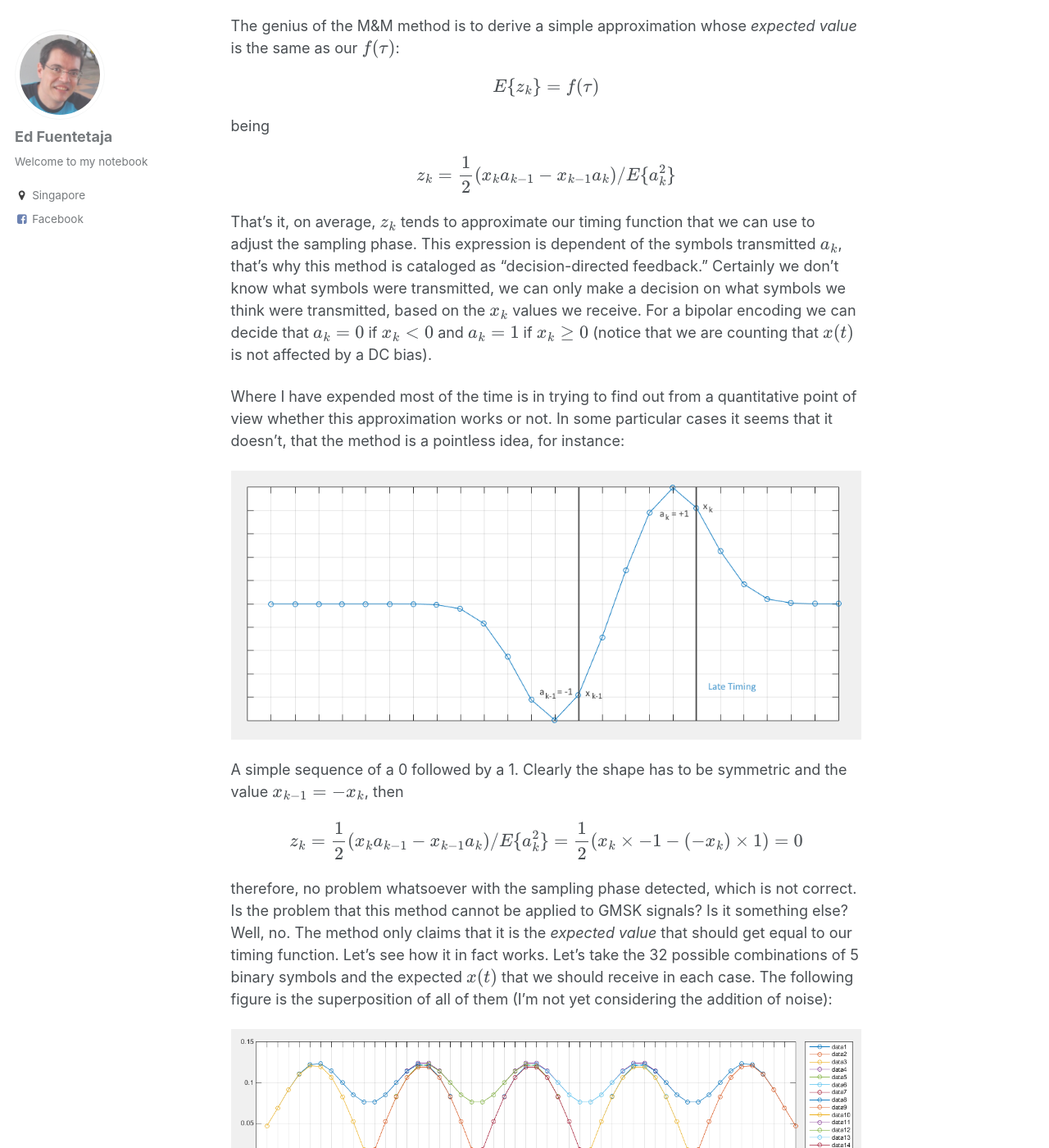
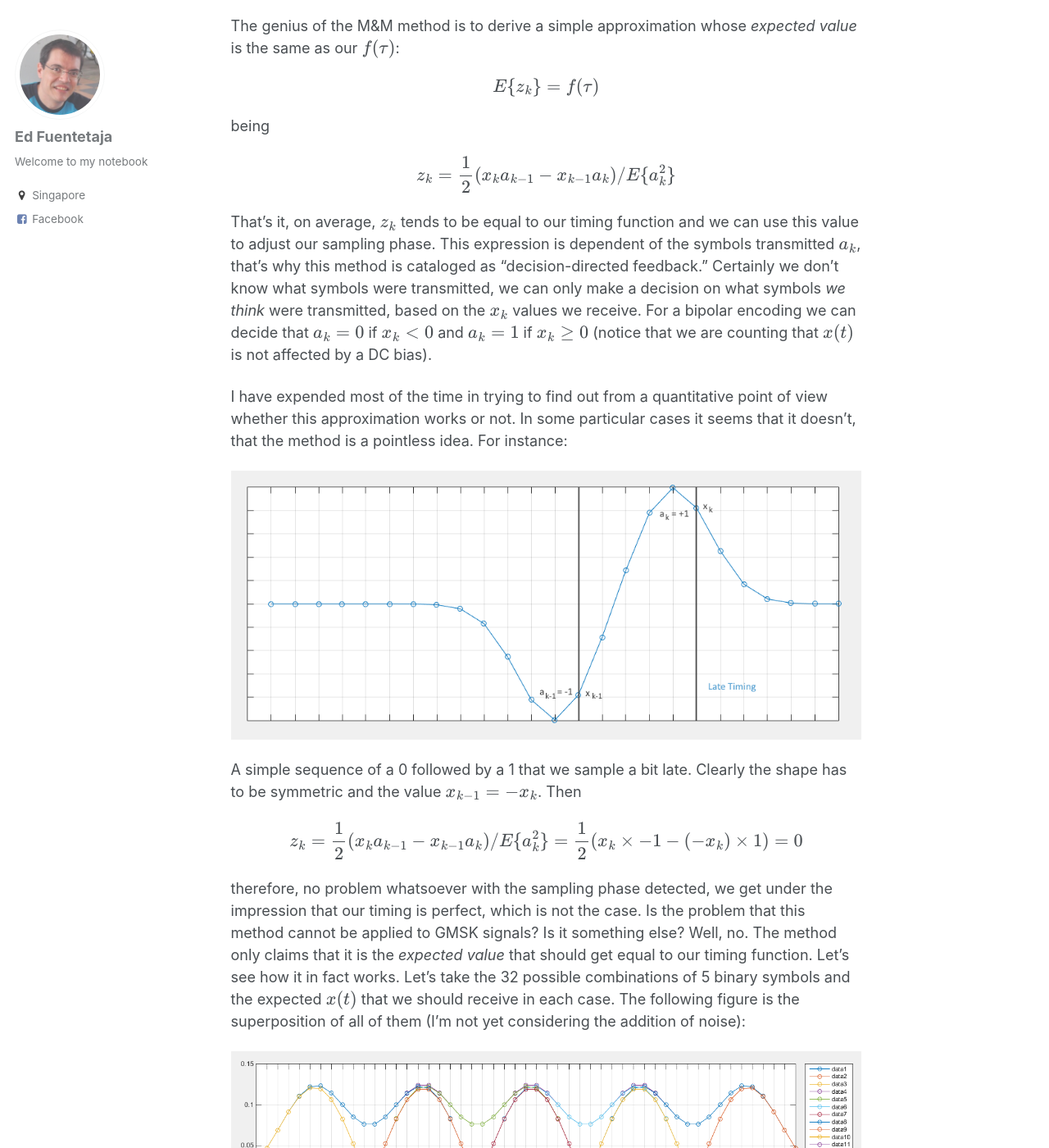
Before and after one commit to EdFuentetaja/EdFuentetaja.github.io, a Jekyll site: the page built from _posts/2017-03-12-m_m_analysis.markdown, in a window 1280 px wide and 1400 px high, scrolled down 3400 px. Shown: the whole window at 82% size. Built offline with Jekyll 4.4.1, drawn with Linux system fonts in a browser that asks for light colours; formulas are drawn with MathJax 3; comment, search, counter and statistics services are not loaded; some of the changed text lies outside the part shown.

Commit message:
Minor proofing fixes.

```diff
--- a/_posts/2017-03-12-m_m_analysis.markdown
+++ b/_posts/2017-03-12-m_m_analysis.markdown
@@ -9,7 +9,7 @@ header:
 
 In my attempt to improve the AIS decoding software I run across a GNU Radio-based implementation that can be found at [FunWithElectronics][funwithelectronics_ais]. This implementation uses the classical Mueller and Müller (M&M) timing recovery method. While trying to understand how it works I was misguided by several sources, wasted a lot of time and was about to give up. Finally I think I'm getting somewhere and I'm glad I did so I can move on with the rest of my life.
 
-The main reference is of course the original M&M paper [^1]. It's still possible to find it online looking up its title **Timing Recovery in Digital Synchronous Data Receivers**. The authors propose a new family of timing recovery methods where the ADC is going to work at the signal symbol rate. This is already an impressive accomplishment and probably what called my attention in the first place. Consider the case of the GNU AIS software were the sampling rate is five times the signal symbol rate. Seems like a timing method that works at just the symbol rate should require in the order of five times less computing resources. That's interesting.
+The main reference on this method is of course the original M&M paper [^1]. It's still possible to find it online looking up its title **Timing Recovery in Digital Synchronous Data Receivers**. The authors propose a new family of timing recovery methods where the ADC is going to work at the signal symbol rate. This is already an impressive accomplishment and probably what called my attention in the first place. Consider the case of the GNU AIS software were the sampling rate is five times the signal symbol rate. Seems like a timing method that works at just the symbol rate should require in the order of five times less computing resources. That's interesting.
 
 Let's take a look at how this is possible. For a transmission system with overall impulse response $$h(t)$$, transmitted symbols $$a_k$$ and noise $$n(t)$$, the signal that we receive is modeled as:
 
@@ -19,15 +19,15 @@ or in simplified notation
 
 $$x(t) = \sum_k{a_k h_k + n(t)}$$
 
-Trying to stay focused on the context of AIS, the impulse response of a GMSK signal is a Gaussian function whose "roll-off" is governed by its _BT product_. For the case of AIS, ITU recommends a BT product equal to 0.4. That looks like more or less like the blue plot in the figure:
+Trying to stay focused on the context of AIS, the impulse response of a GMSK signal is a Gaussian function whose "roll-off" is governed by its _BT product_. For the case of AIS, ITU recommends a BT product equal to 0.4. That looks more or less like the blue plot in the figure:
 
 [![M&M late timing example][late_example]][late_example]
 
 (See this [Matlab article][matlab_gaussian_filter] for more details on how to produce the plot.)
 
-M&M show how consecutive samples measured regularly at the symbol rate can convey timing information. In the above figure the peak of the Gaussian should be the sample we read if our timing is right on the spot, but if we are late (by $$\tau$$, the _sampling phase_) we are going to read $$h_0$$. In the previous sampling period (T seconds ago, being T the _symbol period_) we did read $$h_{-1}$$ and in the next sampling period we will read $$h_1$$. In this case we can see how the difference $$h_1 - h_{-1}$$ is going to be negative, indicative that we need to decrement our timing phase to synchronize with the transmitted signal.
+M&M show how consecutive samples measured regularly at the symbol rate can convey timing information. In the above figure the peak of the Gaussian should be the sample we read if our timing is right on the spot, but if we are late (by $$\tau$$, the _sampling phase_) we are going to read $$h_0$$ instead. In the previous sampling period (T seconds ago, being T the _symbol period_) we did read $$h_{-1}$$ and in the next sampling period we will read $$h_1$$. In this case we can see how the difference $$h_1 - h_{-1}$$ is going to be negative, indicative that we need to decrement our timing phase to synchronize with the transmitted signal.
 
-It's already clear, but for completeness lest examine an example of early timing:
+It's already clear, but for completeness let's examine an example of early timing:
 
 [![M&M early timing example][early_example]][early_example]
 
@@ -41,7 +41,7 @@ We can see in the following chart that in fact this function is very much correl
 
 [![Timing function][f_tau]][f_tau]
 
-So given $$h_1$$ and $$h_{-1}$$ we calculate our $$f$$ and we increase or decrease out sampling phase accordingly. This is great but we haven't accomplished much yet. The issue is that on the receiving side we never see the individual impulse responses for each transmitted symbol. What we get is $$x(t)$$, the superposition of the delayed responses for each transmitted symbol.
+So given $$h_1$$ and $$h_{-1}$$ we calculate our $$f$$ and we increase or decrease out sampling phase accordingly. This is great but we still have a long way ahead before the method is practical. The issue is that on the receiving side we never see the individual impulse responses for each transmitted symbol. What we get is $$x(t)$$, the _superposition_ of the delayed responses for each transmitted symbol.
 
 The genius of the M&M method is to derive a simple approximation whose _expected value_ is the same as our $$f(\tau)$$:
 
@@ -51,17 +51,17 @@ being
 
 $$z_k = \frac{1}{2}(x_k a_{k-1} - x_{k-1} a_k)/E\{a_k^2\}$$
 
-That's it, on average, $$z_k$$ tends to approximate our timing function that we can use to adjust the sampling phase. This expression is dependent of the symbols transmitted $$a_k$$, that's why this method is cataloged as "decision-directed feedback." Certainly we don't know what symbols were transmitted, we can only make a decision on what symbols we think were transmitted, based on the $$x_k$$ values we receive. For a bipolar encoding we can decide that $$a_k = 0$$ if $$x_k < 0$$ and $$a_k = 1$$ if $$x_k \ge 0$$ (notice that we are counting that $$x(t)$$ is not affected by a DC bias).
+That's it, on average, $$z_k$$ tends to be equal to our timing function and we can use this value to adjust our sampling phase. This expression is dependent of the symbols transmitted $$a_k$$, that's why this method is cataloged as "decision-directed feedback." Certainly we don't know what symbols were transmitted, we can only make a decision on what symbols _we think_ were transmitted, based on the $$x_k$$ values we receive. For a bipolar encoding we can decide that $$a_k = 0$$ if $$x_k < 0$$ and $$a_k = 1$$ if $$x_k \ge 0$$ (notice that we are counting that $$x(t)$$ is not affected by a DC bias).
 
-Where I have expended most of the time is in trying to find out from a quantitative point of view whether this approximation works or not. In some particular cases it seems that it doesn't, that the method is a pointless idea, for instance:
+I have expended most of the time in trying to find out from a quantitative point of view whether this approximation works or not. In some particular cases it seems that it doesn't, that the method is a pointless idea. For instance:
 
 [![Negative example][example_negative]][example_negative]
 
-A simple sequence of a 0 followed by a 1. Clearly the shape has to be symmetric and the value $$x_{k-1} = -x_k$$, then
+A simple sequence of a 0 followed by a 1 that we sample a bit late. Clearly the shape has to be symmetric and the value $$x_{k-1} = -x_k$$. Then
 
 $$z_k = \frac{1}{2}(x_k a_{k-1} - x_{k-1} a_k)/E\{a_k^2\} = \frac{1}{2}(x_k\times-1 - (-x_k)\times1) = 0$$
 
-therefore, no problem whatsoever with the sampling phase detected, which is not correct. Is the problem that this method cannot be applied to GMSK signals? Is it something else? Well, no. The method only claims that it is the _expected value_ that should get equal to our timing function. Let's see how it in fact works. Let's take the 32 possible combinations of 5 binary symbols and the expected $$x(t)$$ that we should receive in each case. The following figure is the superposition of all of them (I'm not yet considering the addition of noise):
+therefore, no problem whatsoever with the sampling phase detected, we get under the impression that our timing is perfect, which is not the case. Is the problem that this method cannot be applied to GMSK signals? Is it something else? Well, no. The method only claims that it is the _expected value_ that should get equal to our timing function. Let's see how it in fact works. Let's take the 32 possible combinations of 5 binary symbols and the expected $$x(t)$$ that we should receive in each case. The following figure is the superposition of all of them (I'm not yet considering the addition of noise):
 
 [![32 possible combinations of 5 binary symbols][example_32]][example_32]
 
```
Also changed, not shown: other parts of _posts/2017-03-12-m_m_analysis.markdown (+1 -1 lines).
